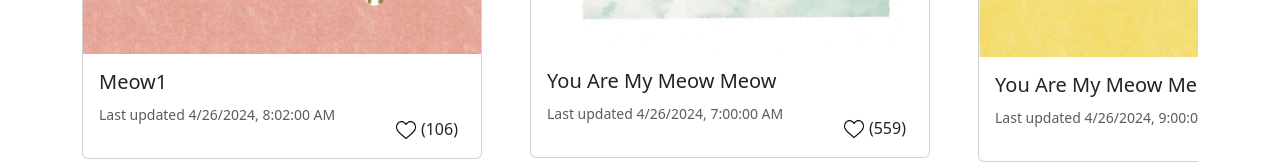
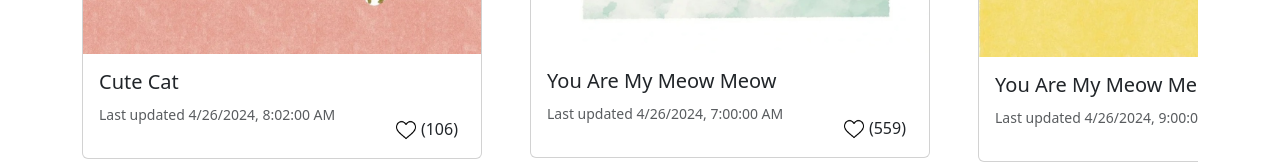
Before and after one commit to emilygoodjob/Meow, a React (Vite) app: page / in a window 1280 px wide. Shown: the part 471-635 px from the top of the page. Built offline with nearby package versions, Linux system fonts and the light colour scheme.

Commit message:
Add two more samples

```diff
--- a/src/App.jsx
+++ b/src/App.jsx
@@ -7,6 +7,9 @@ import PostModal from './Components/PostModal';
 import img4 from './assets/img4.jpg';
 import img2 from './assets/img2.jpg';
 import img3 from './assets/img3.jpg';
+import img1 from './assets/img1.jpg';
+import img5 from './assets/img5.jpg';
+
 import './App.css';
 
 function App() {
@@ -27,7 +30,7 @@ function App() {
   const [cards, setCards] = useState([
     {
       imgSrc: img4,
-      title: "Meow1",
+      title: "Cute Cat",
       text: "Illustrator Jaznaka paints cute cats and all the sweet things in life.",
       createdAt: new Date("2024-04-26T08:02:00"),
       lastUpdated: `Last updated ${nowTime.toLocaleString()}`,
@@ -50,6 +53,24 @@ function App() {
       lastUpdated: `Last updated ${new Date("2024-04-26T09:00:00").toLocaleString()}`,
       upvotes: 248,
       createdAt: new Date("2024-04-26T09:00:00"),
+      comments: []
+    },
+    {
+      imgSrc: img1,
+      title: "Bollon Cat",
+      text: "Illustrator Jaznaka paints cute cats and all the sweet things in life.",
+      createdAt: new Date("2024-04-26T12:02:00"),
+      lastUpdated: `Last updated ${nowTime.toLocaleString()}`,
+      upvotes: 943,
+      comments: []
+    },
+    {
+      imgSrc: img5,
+      title: "Lyging Cat",
+      text: "Illustrator Jaznaka paints cute cats and all the sweet things in life.",
+      createdAt: new Date("2024-03-26T12:02:00"),
+      lastUpdated: `Last updated ${nowTime.toLocaleString()}`,
+      upvotes: 1342,
       comments: []
     },
   ]);
```
Also changed, not shown: src/assets/img1.jpg (added), src/assets/img5.jpg (added).
